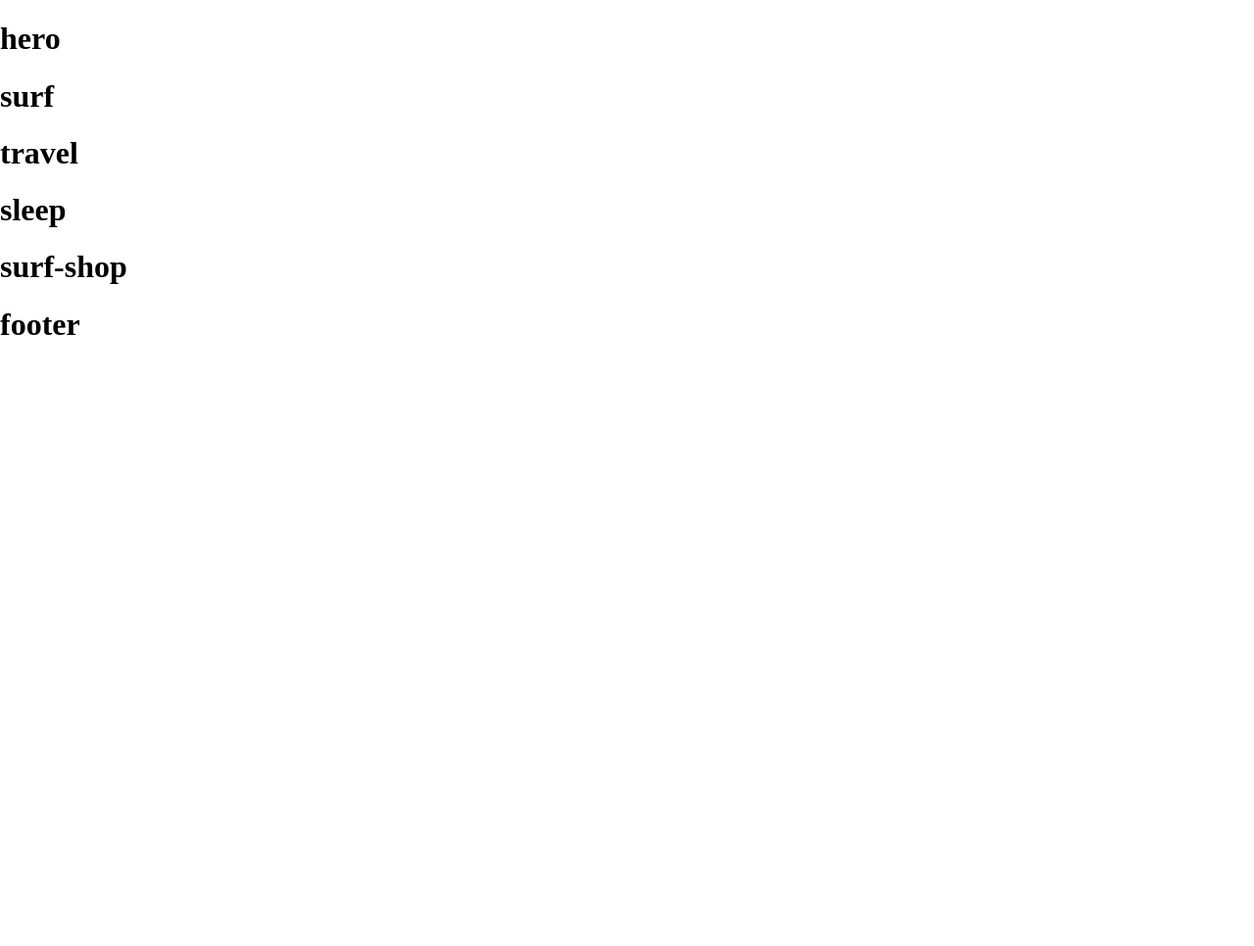
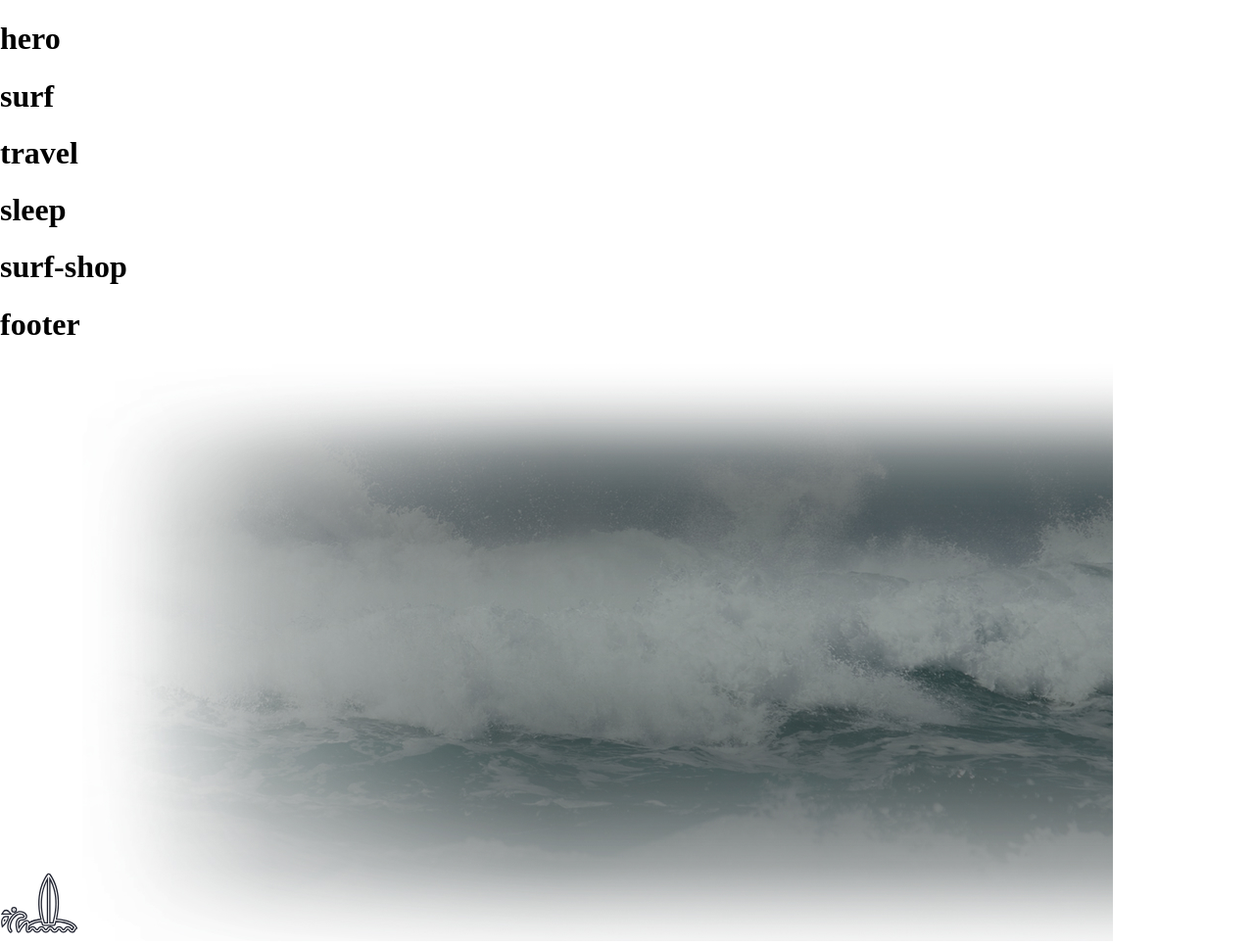
Before and after one commit to VadymChutur/surf-gulp-hk, a website with bundled scripts: page src/index.html in a window 1280 px wide. Shown: the whole page at 98% size. Before the commit the page ends 800 px from the top, so only its background shows below. Built offline with nearby package versions, Linux system fonts and the light colour scheme; files whose address does not match are found by name.

Commit message:
add fonts add test svg test img

```diff
--- a/gulp/version.json
+++ b/gulp/version.json
@@ -1,3 +1,3 @@
 {
-    "main": "1659801861475"
+    "main": "1659810909632"
 }
--- a/src/html/footer.html
+++ b/src/html/footer.html
@@ -1,3 +1,7 @@
 <footer></footer>
 <h1>footer</h1>
-<img src="@img/556cc0576330d215d37fac1e5da2783ef5212cbe.jpg" alt="" />
+<svg width="80" height="80">
+  <use href="/img/icons/icons.svg#header-surf"></use>
+</svg>
+
+<img src="@img/shop-background.jpg" alt="" />
--- a/src/scss/body.scss
+++ b/src/scss/body.scss
@@ -1,10 +1,10 @@
-.container {
-  width: 1440px;
-  padding-left: 15px;
-  padding-right: 15px;
-}
-
 body {
+  font-family: FiraSans;
+  font-style: normal;
+  font-weight: 800;
+  font-size: 80px;
+  line-height: 1.07;
+  text-transform: uppercase;
   color: var(--main-text);
   background-color: var(--backround-color);
 }
```
Also changed, not shown: src/scss/libs.scss (+17 -0 lines).
